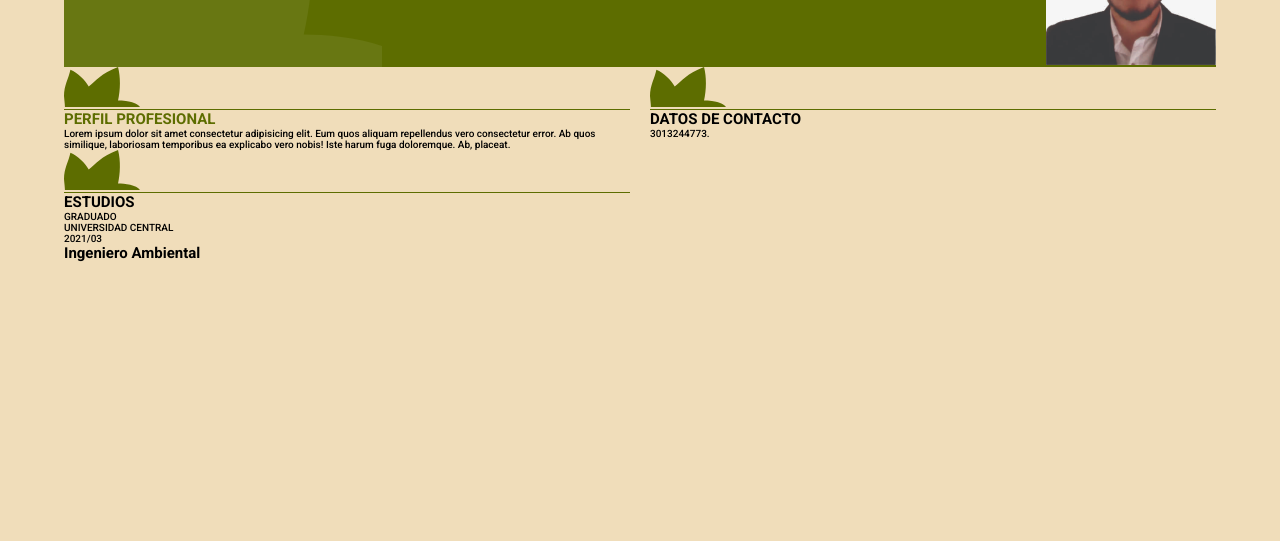
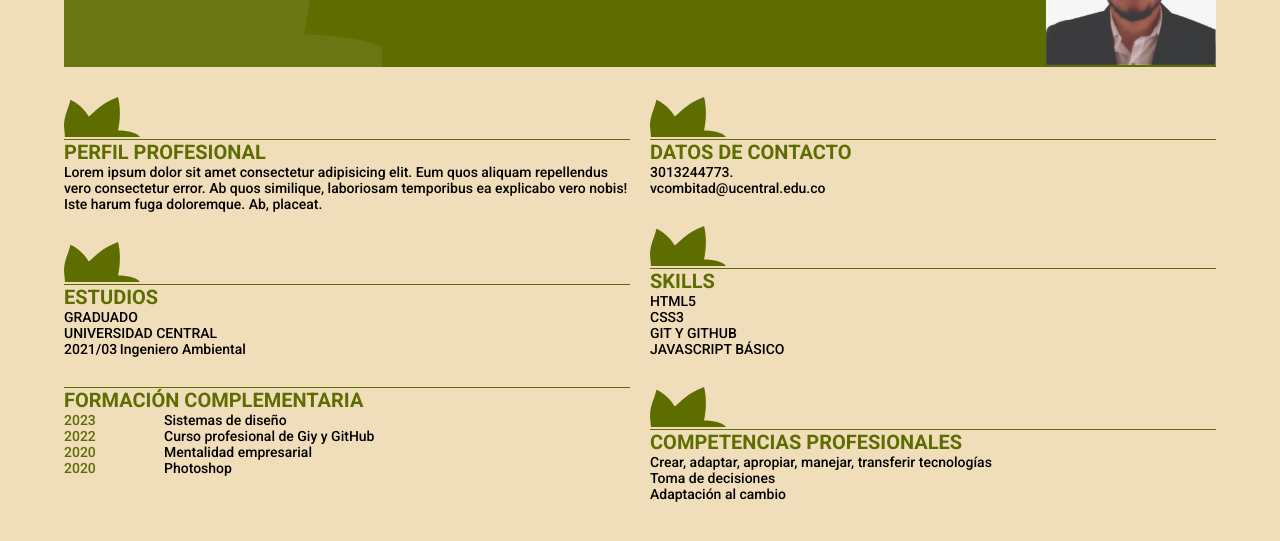
Before and after one commit to vcombitad/CV, a website: page index.html in a window 1280 px wide. Shown: the part 153-694 px from the top of the page. Drawn offline with Linux system fonts and the light colour scheme.

Commit message:
Segundo avance del proyecto mi cv con html y css

```diff
--- a/index.html
+++ b/index.html
@@ -53,20 +53,32 @@
                     <span>GRADUADO</span>
                     <p>UNIVERSIDAD CENTRAL</p>
                     <span>2021/03</span>
-                    <h2>Ingeniero Ambiental</h2>
+                    <span>Ingeniero Ambiental</span>
                 </div>
             </section>
 
             <section>
-                <figure></figure>
-                <h2></h2>
-                <div>
-                    <span></span>
-                    <p></p>
+                <figure class="smallHoja"></figure>
+                <h2>FORMACIÓN COMPLEMENTARIA    </h2>
+                <div class="lista_complementaria">
+                    <ul class="lista_complementaria--green">
+                        <li>2023</li>
+                        <li>2022</li>
+                        <li>2020</li>
+                        <li>2020</li>
+                    </ul>
+                    <ul class="lista_complementaria--black">
+                        <li>Sistemas de diseño</li>
+                        <li>Curso profesional de Giy y GitHub</li>
+                        <li>Mentalidad empresarial</li>
+                        <li>Photoshop</li>
+                    </ul>
                 </div>
             </section>
 
         </div>
+        <div>
+
             <section class="perfilProfesional">
             <div class="smallHoja">
                 <figure>
@@ -76,26 +88,47 @@
 
             <h2>DATOS DE CONTACTO</h2>
             <p>3013244773.</p>
+            <p>vcombitad@ucentral.edu.co</p>
             </section>
 
          <section>
-            <figure></figure>
-            <h3></h3>
-            <div>
-                <span></span>
-                <p></p>
+            <div class="smallHoja">
+                <figure>
+                    <img src="./assets/hoja.svg" alt="">
+                </figure>
+            </div>
+            <h2>SKILLS</h2>
+            <div class="skills">
+                <ul class="lista_skills">
+                    <li>HTML5</li>
+                    <li>CSS3</li>
+                    <li>GIT Y GITHUB</li>
+                    <li>JAVASCRIPT BÁSICO</li>
+                </ul>
+
             </div>
          </section>
 
          <section>
-            <figure></figure>
-            <h3></h3>
-            <div>
-                <span></span>
-                <p></p>
+            <div class="smallHoja">
+                <figure>
+                    <img src="./assets/hoja.svg" alt="">
+                </figure>
+            </div>
+            <h2>COMPETENCIAS PROFESIONALES</h2>
+            <div class="skills">
+                <ul class="lista_skills">
+                    <li>Crear, adaptar, apropiar, manejar, transferir
+                        tecnologías</li>
+                    <li>Toma de decisiones</li>
+                    <li>Adaptación al cambio</li>
+
+                </ul>
+
             </div>
          </section>
-        <div>
+
+
 
         </div>
 
--- a/styles.css
+++ b/styles.css
@@ -83,3 +83,34 @@ main {
 .profile-description h2{
 color: #5d6d00;
 }
+section {
+    margin-top: 30px;
+}
+section h2 {
+    color: #5d6d00;
+    font-size: 2rem;
+}
+section p {
+    font-size: 1.4rem;
+}
+section span {
+    font-size: 1.4rem;
+}
+.lista_complementaria {
+    display: grid;
+    grid-template-columns: 100px 400px;
+    font-size: 1.4rem;
+
+}
+.lista_complementaria--green  li{
+    color: #5d6d00;
+    list-style: none;
+}
+.lista_complementaria--black {
+    color: black;
+    list-style: none;
+}
+.skills ul {
+    list-style: none;
+    font-size: 1.4rem;
+}
```
Lines whose indentation alone changed are shown as unchanged.
